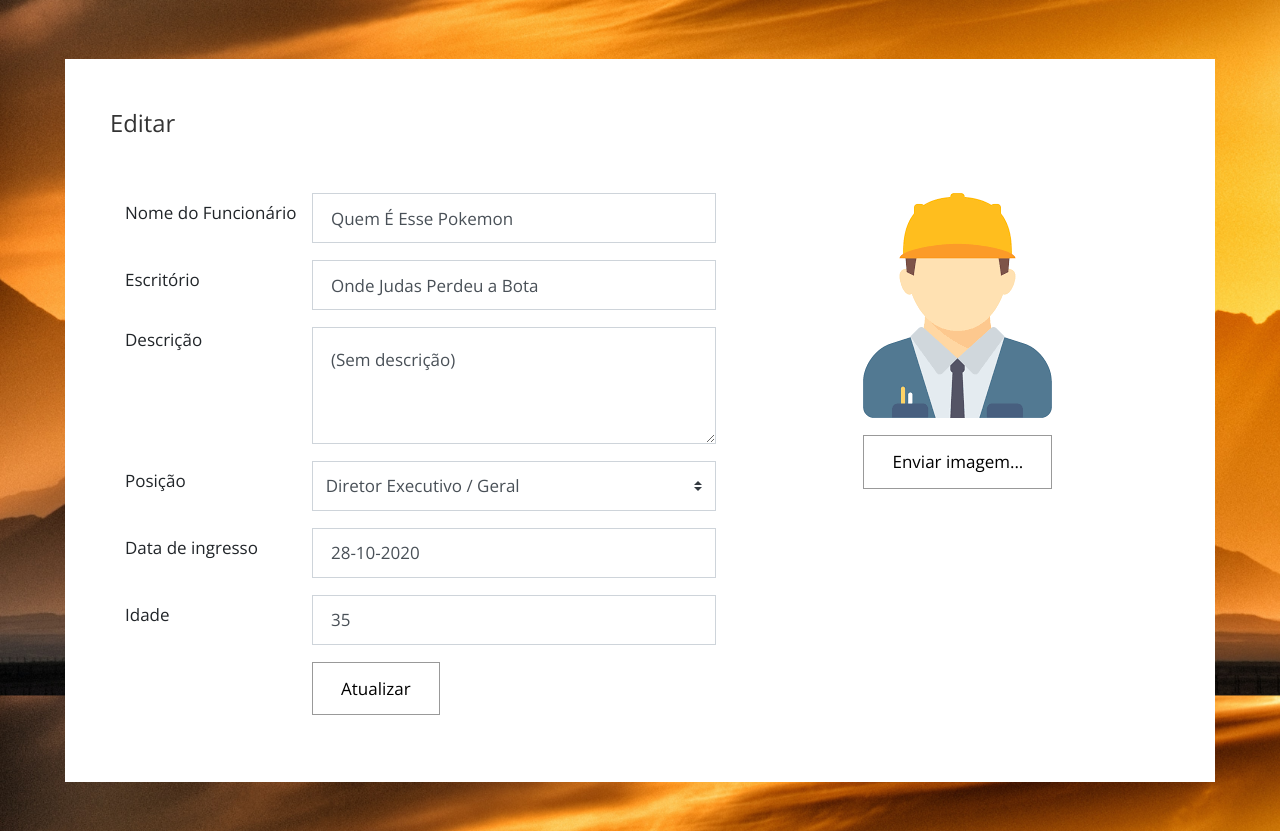
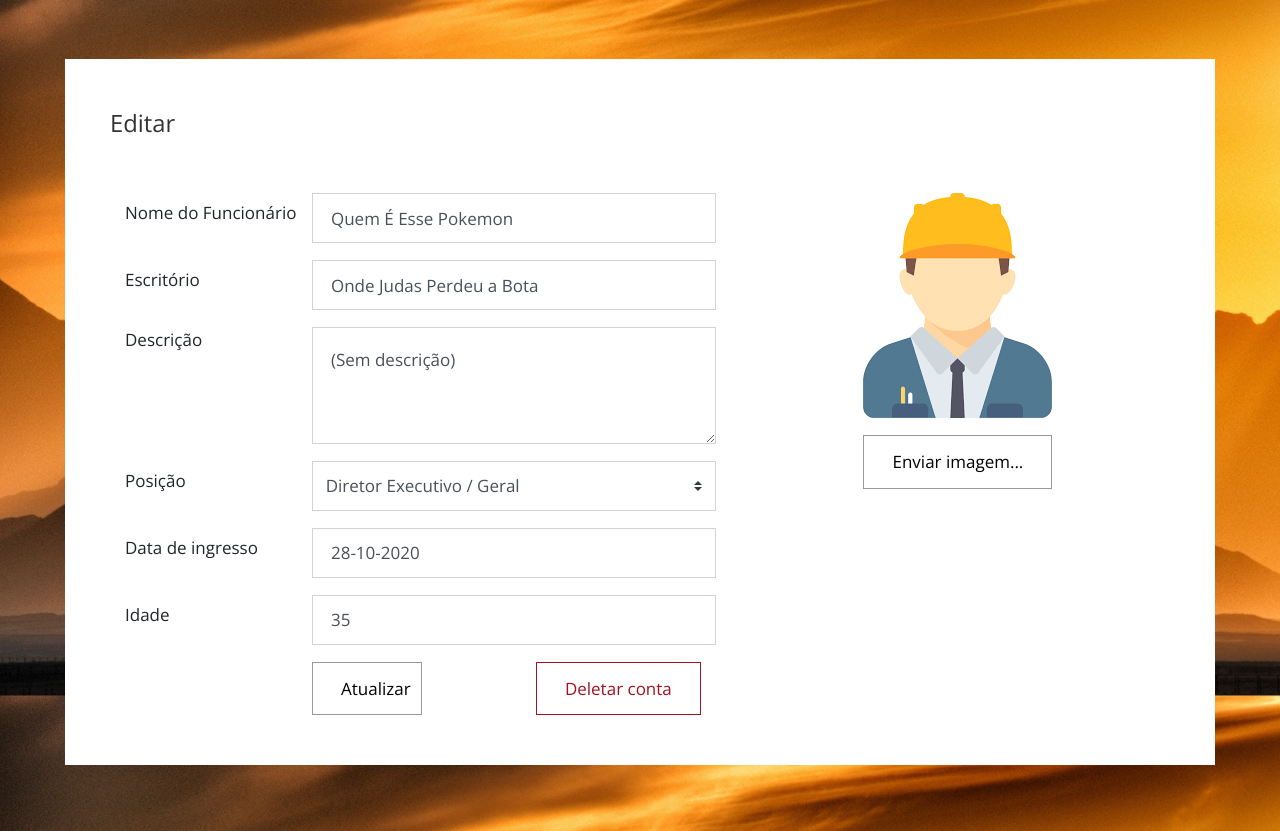
Before and after one commit to takaozando/PA4, a plain HTML site: page projetoweb/src/main/resources/templates/edit-funcionarios.html in a window 1280 px wide. Shown: the part 161-992 px from the top of the page. Drawn offline with nearby package versions, Linux system fonts and the light colour scheme.

Commit message:
ADD BTN DELETE "Edit-Funcionario"

```diff
--- a/projetoweb/src/main/resources/templates/edit-funcionarios.html
+++ b/projetoweb/src/main/resources/templates/edit-funcionarios.html
@@ -131,10 +131,16 @@
                                     </label>
                                     <input placeholder="age" value="35" id="age" name="age" type="number" min="16" class="form-control validate col-xl-9 col-lg-8 col-md-7 col-sm-7">
                                 </div>
-                                <div class="input-group mb-3">
-                                    <div class="ml-auto col-xl-8 col-lg-8 col-md-8 col-sm-7 pl-0">
-                                        <button type="submit" class="btn btn-primary">Atualizar
-                                        </button>
+                                <div class="ml-auto col-xl-8 col-lg-8 col-md-8 col-sm-7 pl-0">
+                                    <div class="row">
+                                        <div class="col-12 col-sm-4">
+                                            <button type="submit" class="btn btn-primary">Atualizar
+                                            </button>
+                                        </div>
+                                        <div class="col-12 col-sm-8 tm-btn-right">
+                                            <button type="submit" class="btn btn-danger">Deletar conta
+                                            </button>
+                                        </div>
                                     </div>
                                 </div>
                             </form>
@@ -143,8 +149,7 @@
                             <img src="../static/img/funcionario-image.jpg" alt="Profile Image" class="img-fluid mx-auto d-block">
                             <div class="custom-file mt-3 mb-3">
                                 <input id="fileInput" type="file" style="display:none;" />
-                                <input type="button" class="btn btn-primary d-block mx-auto" value="Enviar imagem..." onclick="document.getElementById('fileInput').click();"
-                                />
+                                <input type="button" class="btn btn-primary d-block mx-auto" value="Enviar imagem..." onclick="document.getElementById('fileInput').click();"/>
                             </div>
                         </div>
                     </div>
```
Also changed, not shown: 5 other files.
